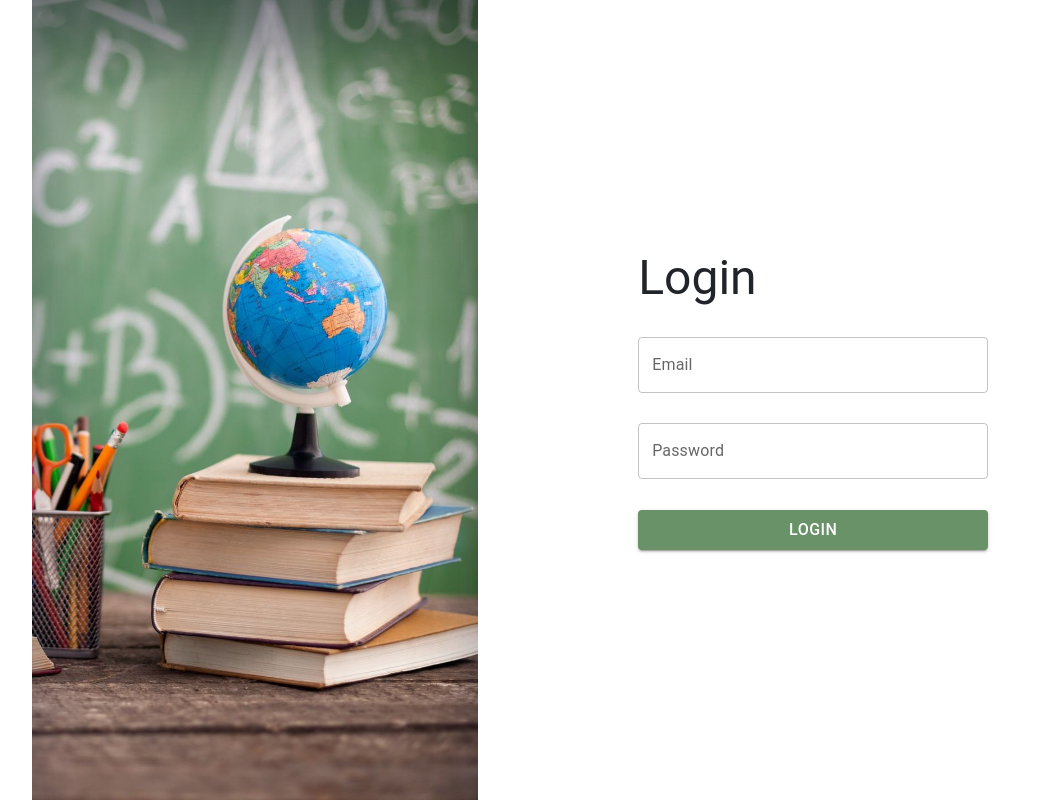
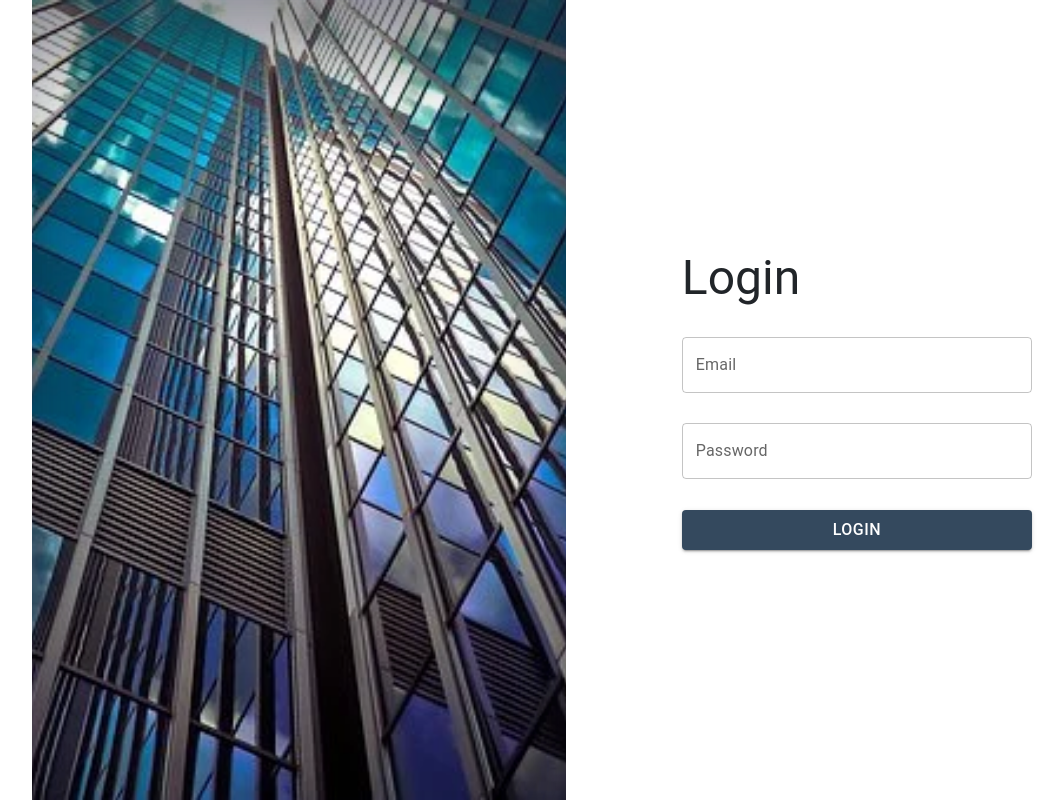
Before and after one commit to ItsMeVishal007/School-Management, a React (Create React App) app in the folder client/: page /login in a window 1280 px wide. Shown: the whole page, without its empty margins (50-1114 px from the left). Built offline with nearby package versions, Linux system fonts and the light colour scheme.

Commit message:
fix css isuue

```diff
--- a/client/src/components/Button.tsx
+++ b/client/src/components/Button.tsx
@@ -19,7 +19,7 @@ const MainBtn: React.FunctionComponent<ButtonInterface> = ({
     <Button
       variant={btnType === 'Primary' ? 'contained' : 'outlined'}
       style={{
-        backgroundColor: btnType === 'Primary' ? '#699268' : '#f5f6fa00',
+        backgroundColor: btnType === 'Primary' ? '#34495e' : '#f5f6fa00',
         fontSize: '1rem',
         color:'white',
         ...style
--- a/client/src/styles/auth/Login.scss
+++ b/client/src/styles/auth/Login.scss
@@ -7,13 +7,13 @@
   height: 100vh;
   overflow: hidden;
   & .left-Section {
-    width: 40vw;
+    width: 55vw;
     height: 100vh;
     overflow: hidden;
   }
   & .wallpaper {
     height: 100%;
-    background-image: url("../../assets//images//loginWallpaper.jpg");
+    background-image: url("../../assets//images//computer.webp");
     background-position: center;
     background-repeat: no-repeat;
     background-size: cover;
```
Also changed, not shown: client/src/assets/images/computer.webp, client/src/assets/images/loginWallpaper.jpg (deleted).
